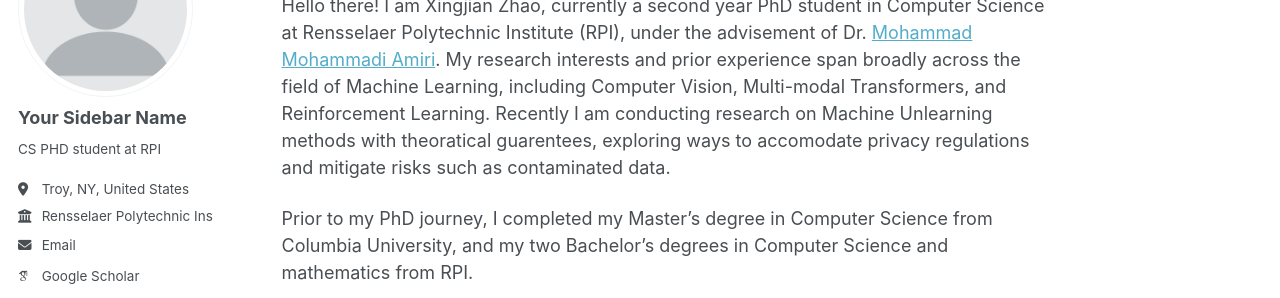
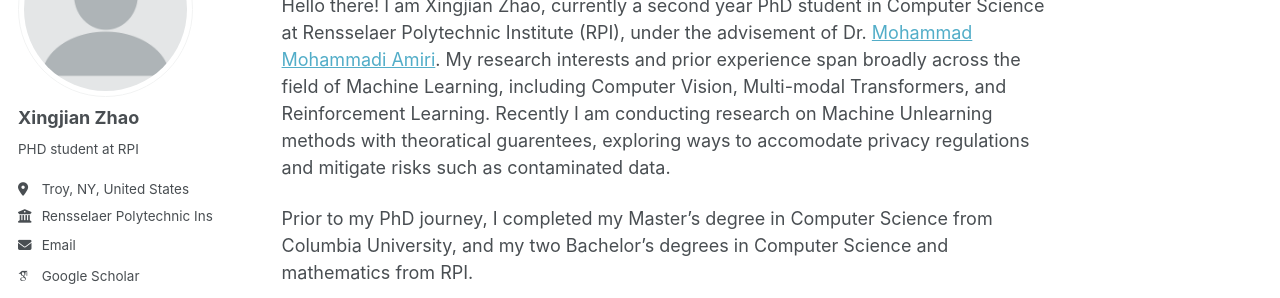
Before and after one commit to xingjianz/xingjianz.github.io, a Jekyll site: the page built from _pages/about.md, in a window 1280 px wide. Shown: the part 177-475 px from the top of the page. Built offline with Jekyll 4.4.1, drawn with Linux system fonts in a browser that asks for light colours; some web fonts are replaced; a script that is not in the unit is left out.

Commit message:
Update _config.yml

```diff
--- a/_config.yml
+++ b/_config.yml
@@ -23,9 +23,9 @@ repository               : "academicpages/academicpages.github.io"
 author:
   # Biographic information
   avatar           : "profile.png"
-  name             : "Your Sidebar Name"
+  name             : "Xingjian Zhao"
   pronouns         : # example: "she/her"
-  bio              : "CS PHD student at RPI"
+  bio              : "PHD student at RPI"
   location         : "Troy, NY, United States"
   employer         : "Rensselaer Polytechnic Institute"
   uri              : # URL
```
